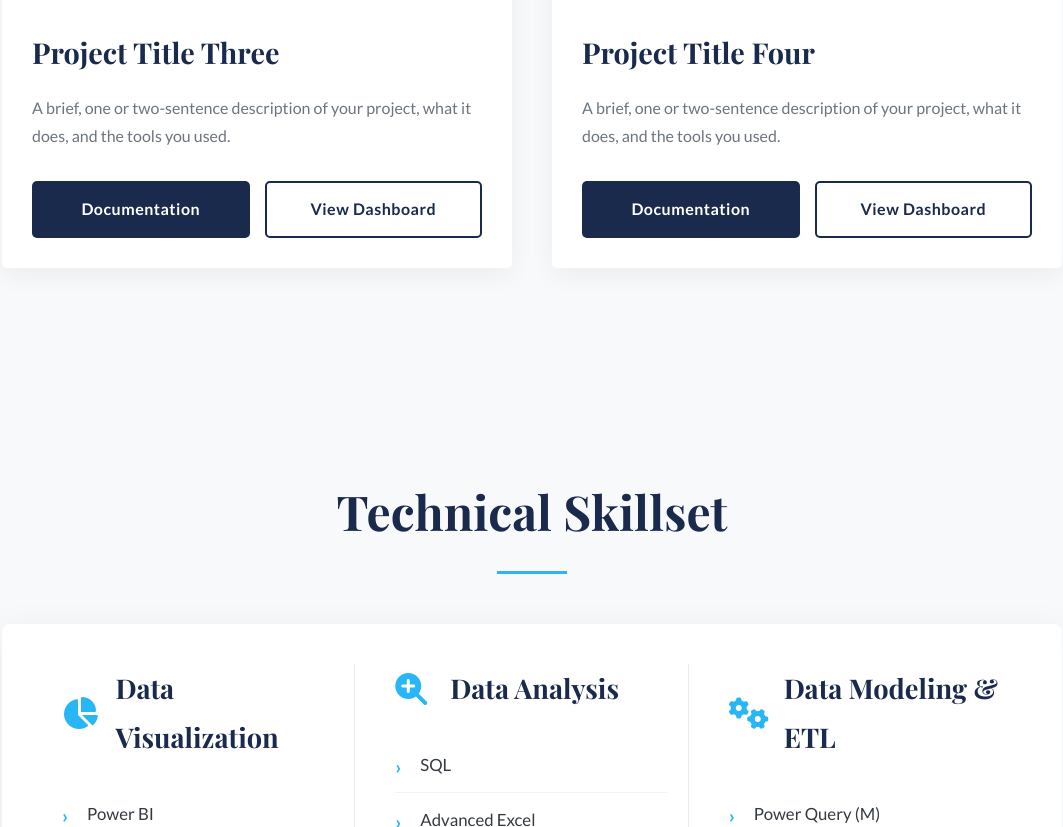
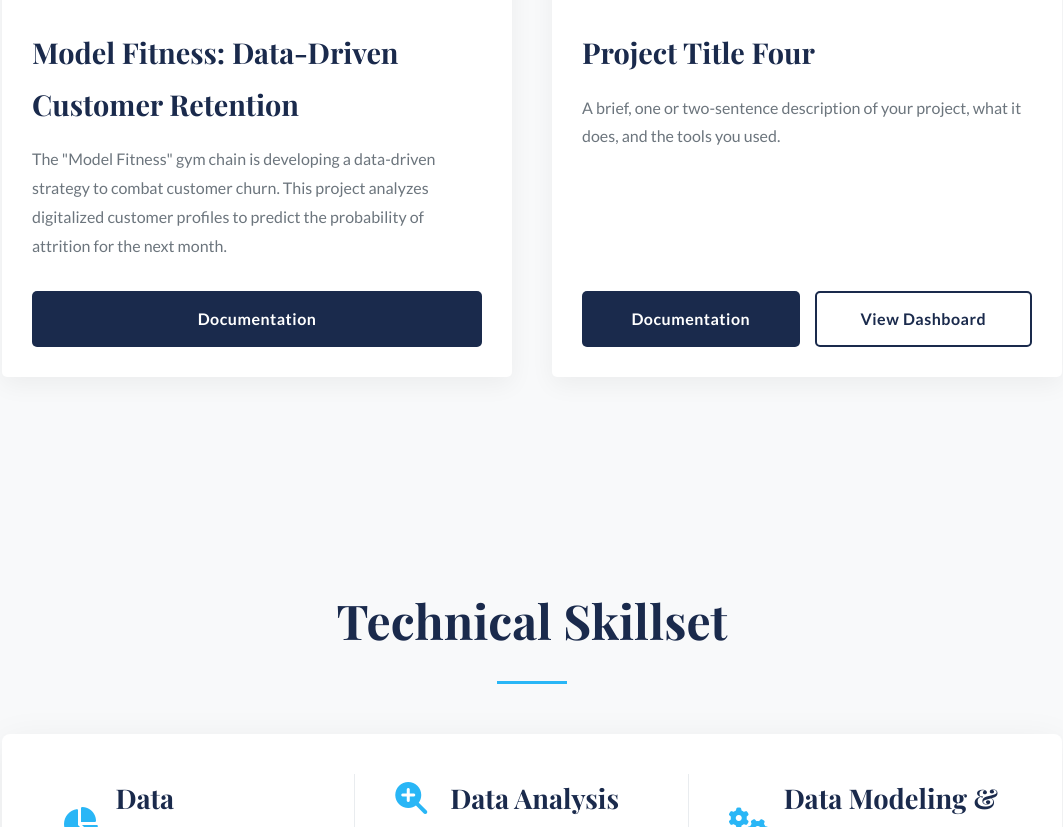
Before and after one commit to cris971107/cris971107.github.io, a plain HTML site: page index.html in a window 1280 px wide. Shown: the part 2224-3051 px from the top of the page, without its empty margins (108-1171 px from the left). Drawn offline with nearby package versions, Linux system fonts and the light colour scheme.

Commit message:
Update index.html

```diff
--- a/index.html
+++ b/index.html
@@ -108,11 +108,11 @@
             <div class="project-card">
                 <img src="assets/images/project-placeholder-3.jpg" alt="Project Three Preview">
                 <div class="project-card-content">
-                    <h3>Project Title Three</h3>
-                    <p>A brief, one or two-sentence description of your project, what it does, and the tools you used.</p>
+                    <h3>Model Fitness: Data-Driven Customer Retention</h3>
+                    <p>The "Model Fitness" gym chain is developing a data-driven strategy to combat customer churn. This project analyzes digitalized customer profiles to predict the probability of attrition for the next month.</p>
                     <div class="project-buttons">
-                        <a href="[YOUR_GITHUB_PROJECT_URL]" target="_blank" class="btn">Documentation</a>
-                        <a href="[YOUR_LIVE_DASHBOARD_URL]" target="_blank" class="btn btn-secondary">View Dashboard</a>
+                        <a href="https://github.com/cris971107/Model-Fitness-Customer-Retention-Strategy.git" target="_blank" class="btn">Documentation</a>
+                        <!--<a href="[YOUR_LIVE_DASHBOARD_URL]" target="_blank" class="btn btn-secondary">View Dashboard</a>-->
                     </div>
                 </div>
             </div>
```
